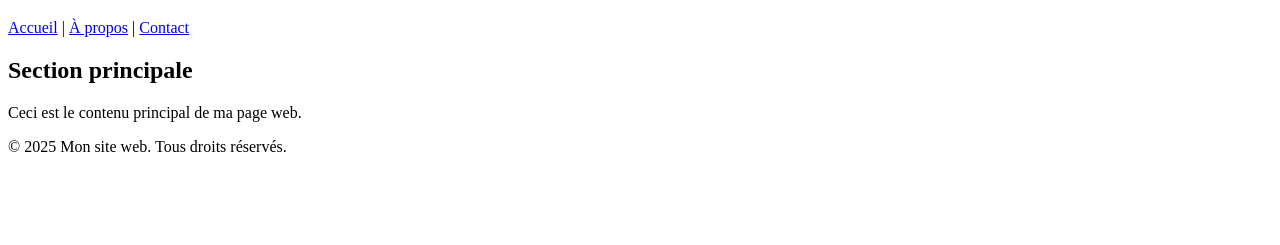
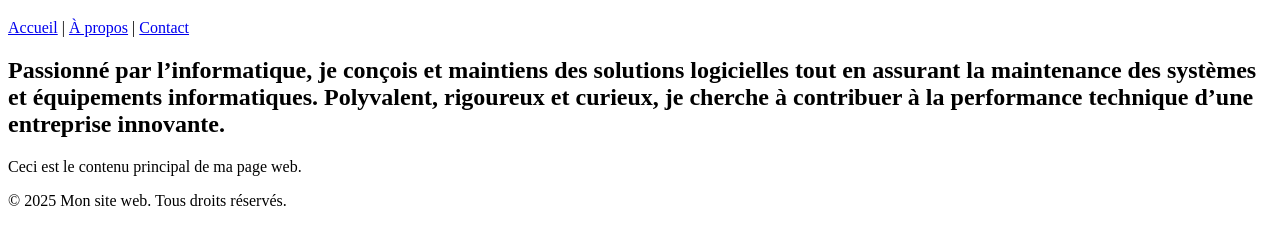
Before and after one commit to marc-web-spec/mon-cv, a plain HTML site: page index.html in a window 1280 px wide. Shown: the part 61-306 px from the top of the page. Drawn offline with Linux system fonts and the light colour scheme.

Commit message:
mise en place de la section description

```diff
--- a/index.html
+++ b/index.html
@@ -18,7 +18,7 @@
     </nav>
 
     <main>
-        <h2>Section principale</h2>
+        <h2>Passionné par l’informatique, je conçois et maintiens des solutions logicielles tout en assurant la maintenance des systèmes et équipements informatiques. Polyvalent, rigoureux et curieux, je cherche à contribuer à la performance technique d’une entreprise innovante.</h2>
         <p>Ceci est le contenu principal de ma page web.</p>
     </main>
 
```
